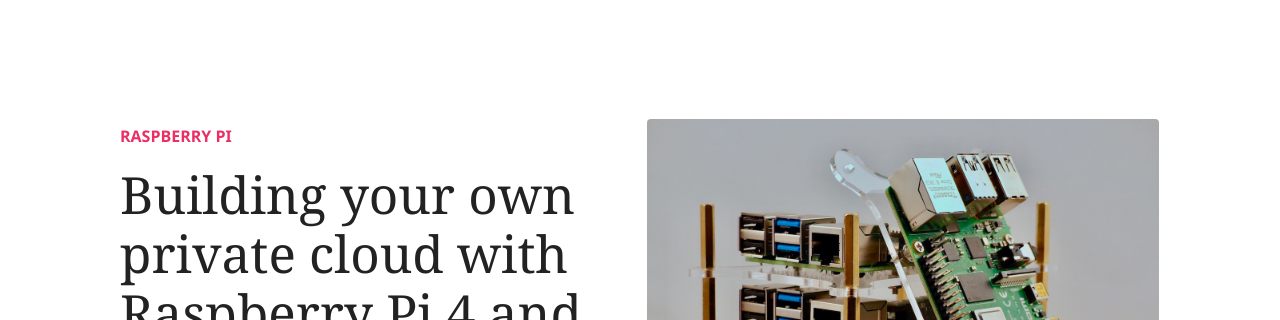
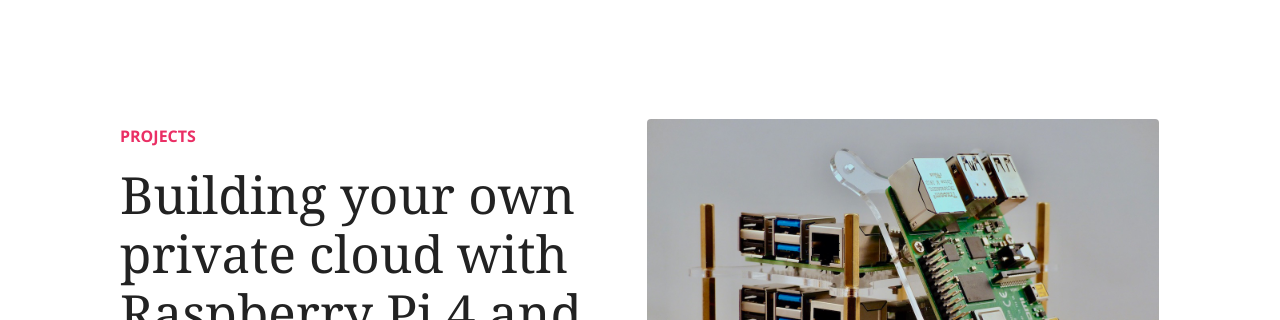
Before and after one commit to saendu/jekyll, a Jekyll site: the page built from _posts/2020-04-01-your-own-private-cloud.md, in a window 1280 px wide and 900 px high. Shown: the top 320 px of the window. Built offline with Jekyll 4.4.1, drawn with Linux system fonts in a browser that asks for light colours; nearby versions of some CDN libraries; emoji names are drawn with the system emoji font; comment, search, counter and statistics services are not loaded.

Commit message:
Projects tag

```diff
--- a/_posts/2020-04-01-your-own-private-cloud.md
+++ b/_posts/2020-04-01-your-own-private-cloud.md
@@ -2,7 +2,7 @@
 layout: post
 title:  "Building your own private cloud with Raspberry Pi 4 and Kubernetes"
 author: sandro
-categories: [ Raspberry Pi ]
+categories: [ Projects ]
 image: assets/images/raspberry4-cluster.jpg
 tags: [sticky, featured]
 ---
```
